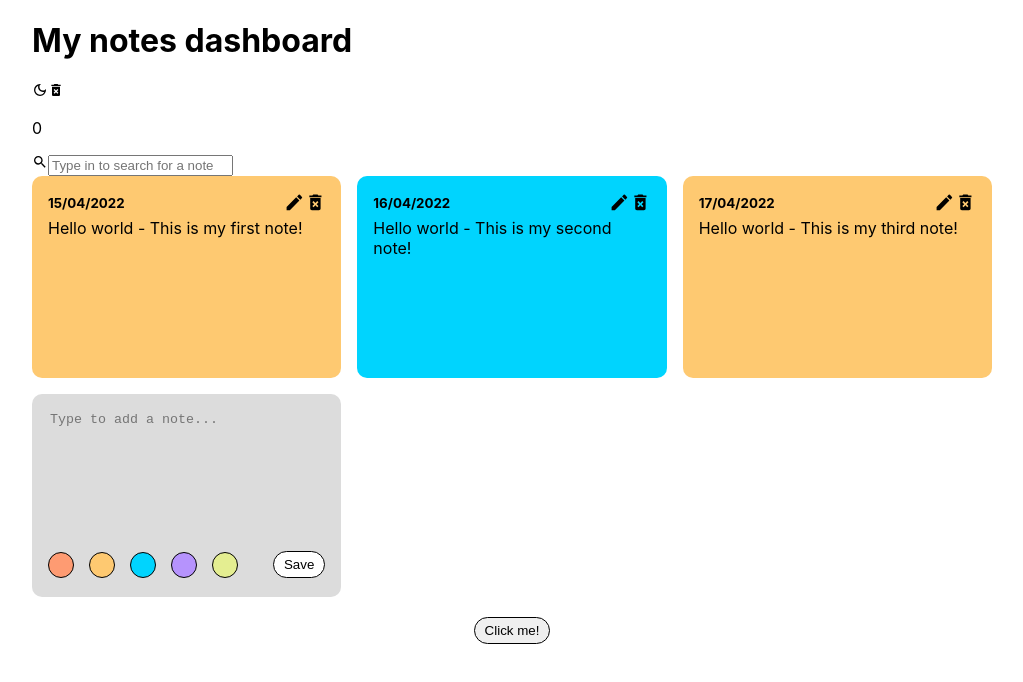
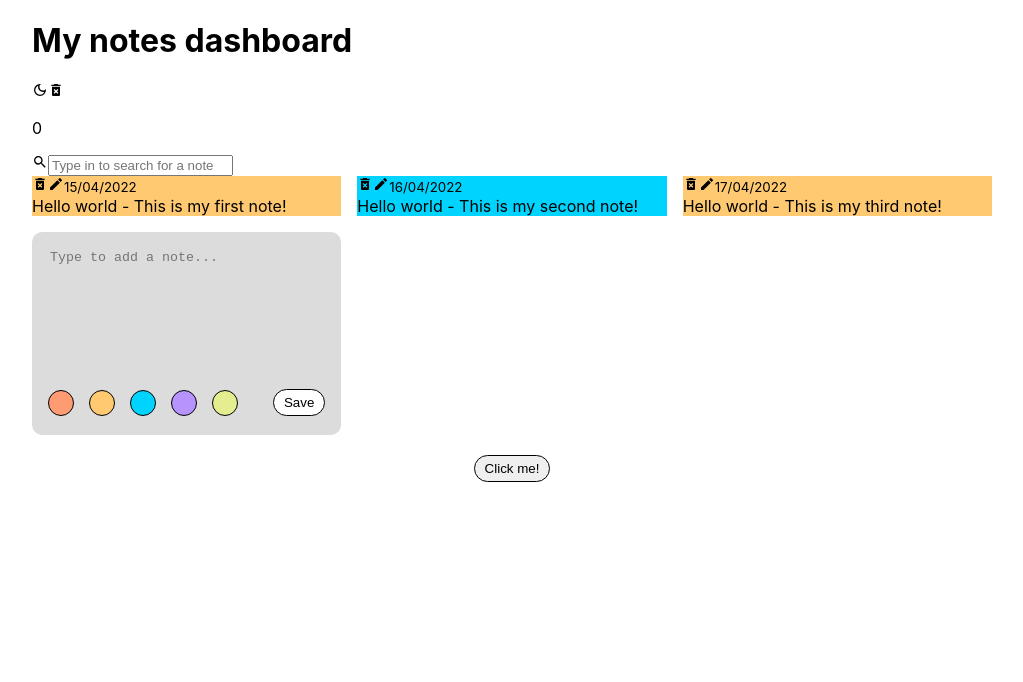
Before and after one commit to micadecolonia/coding-challenge, a React (Create React App) app: page / in a window 1280 px wide. Shown: the top 682 px of the page, without its empty margins (128-1151 px from the left). Built offline with nearby package versions, Linux system fonts and the light colour scheme.

Commit message:
Tailwind applied to Note

```diff
--- a/src/components/Note/Index.js
+++ b/src/components/Note/Index.js
@@ -23,8 +23,8 @@ function Note({
           />
         )
         : (
-          <div className="note" style={{ backgroundColor: note.color }}>
-            <div className="note-header">
+          <div className="flex flex-col rounded-xl p-4 h-60 break-words whitespace-pre-wrap" style={{ backgroundColor: note.color }}>
+            <div className="font-bold">
 
               {/* // If it is deleting, it does not show edit or delete icons */}
               {!isDelete ? (
@@ -33,8 +33,7 @@ function Note({
                   <MdDeleteForever
                     title="Delete note"
                     onClick={() => handleDeleteNote(note)}
-                    className="delete-icon"
-                    size="1.3em"
+                    className="h-6 w-6 inline float-right cursor-pointer"
                   />
                   <MdEdit
                     title="Edit note"
@@ -42,8 +41,7 @@ function Note({
                       setIselectedId(note.id);
                       handleIsEdit(true);
                     }}
-                    className="edit-icon"
-                    size="1.3em"
+                    className="h-6 w-6 inline float-right cursor-pointer"
                   />
                 </>
               )
@@ -51,7 +49,7 @@ function Note({
                   <MdUndo
                     title="Restore note"
                     onClick={() => handleRemoveFromTrash(note)}
-                    className="restore"
+                    className="h-6 w-6 p-0.5 inline float-right cursor-pointer rounded-2xl bg-white hover:bg-gray-200"
                   />
                 )}
               <small>{note.date}</small>
```
